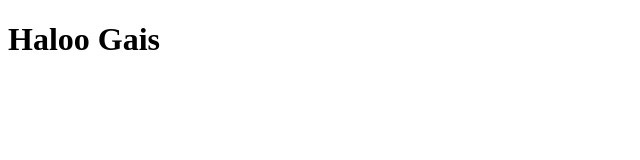
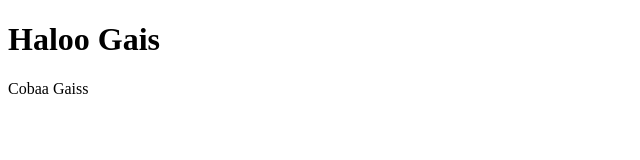
Before and after one commit to wisnuarizky/test-repo, a plain HTML site: page index.html in a window 1280 px wide. Shown: the full height of the page, 0-640 px from the left. Drawn offline with Linux system fonts and the light colour scheme.

Commit message:
tambah paragraph

```diff
--- a/index.html
+++ b/index.html
@@ -7,5 +7,6 @@
   </head>
   <body>
     <h1>Haloo Gais</h1>
+    <p>Cobaa Gaiss</p>
   </body>
 </html>
```
